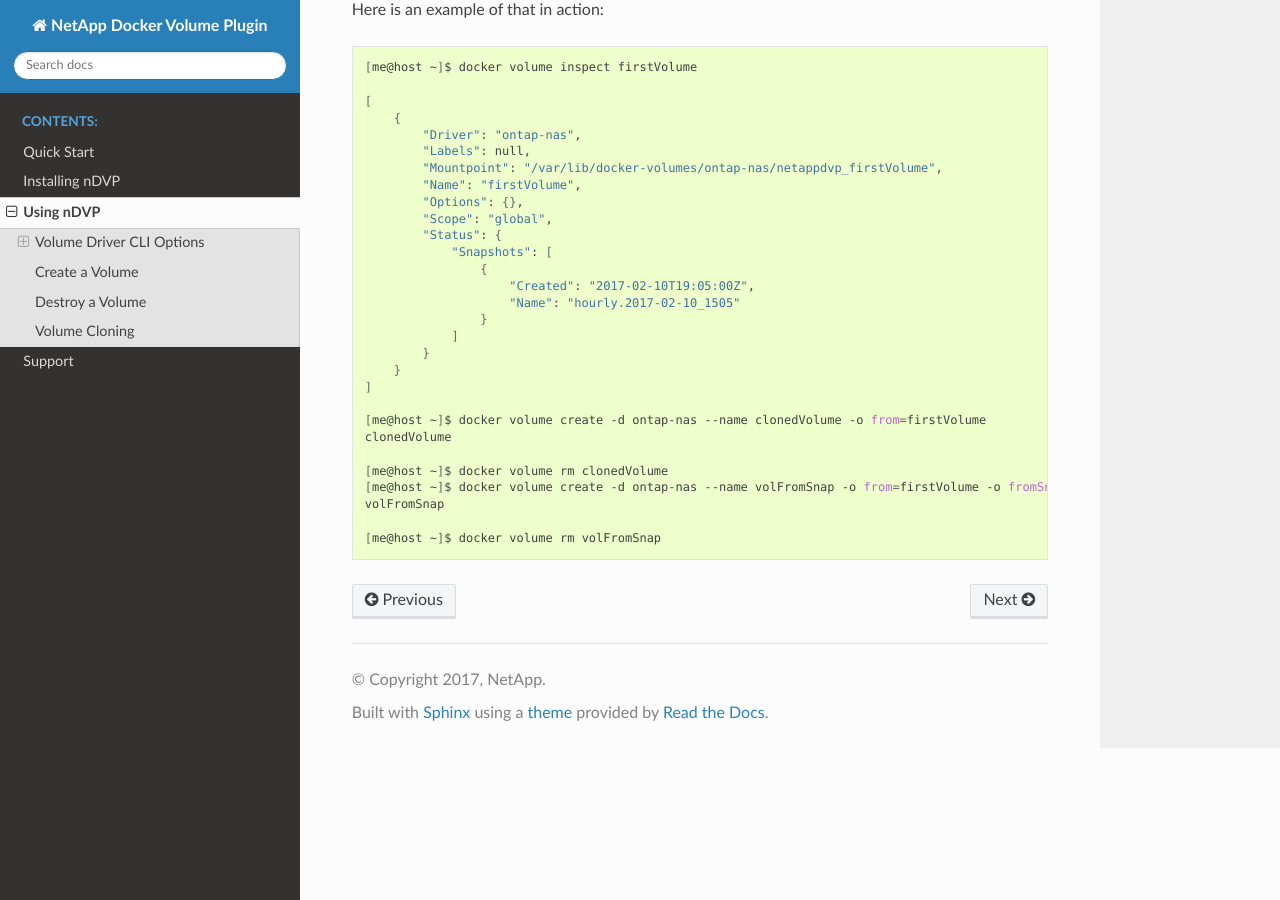
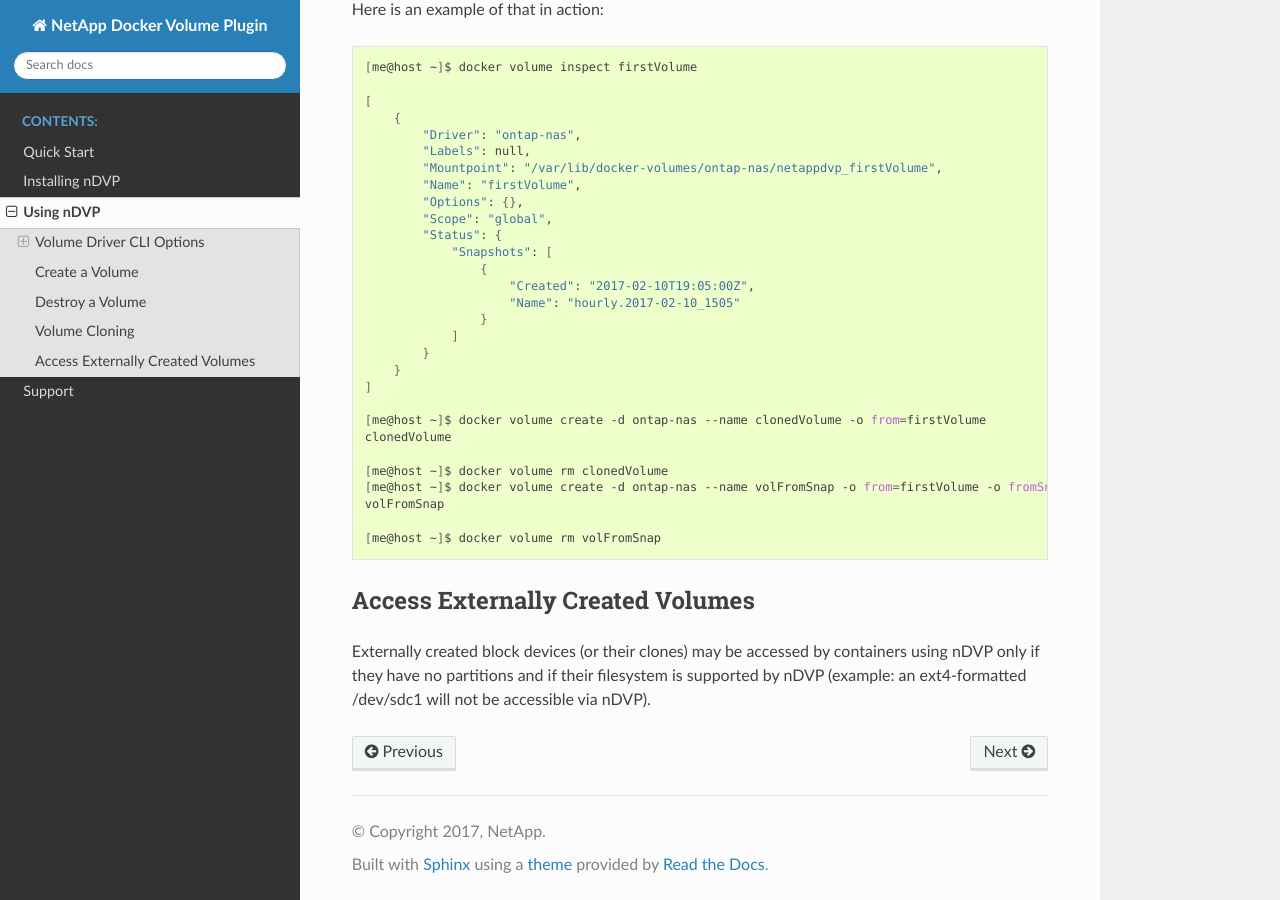
Before and after one commit to NetApp/netappdvp, a Sphinx documentation site: the page built from docs/use/index.rst, in a window 1280 px wide and 900 px high, scrolled down 1472 px. Built offline with Sphinx 7.4.7 and the Read the Docs theme 2.0.0, drawn with Linux system fonts in a browser that asks for light colours.

Commit message:
Mention the inability to access partitioned devs
Fixes #97.

```diff
--- a/docs/use/index.rst
+++ b/docs/use/index.rst
@@ -96,3 +96,8 @@
    volFromSnap
 
    [me@host ~]$ docker volume rm volFromSnap
+
+Access Externally Created Volumes
+---------------------------------
+
+Externally created block devices (or their clones) may be accessed by containers using nDVP only if they have no partitions and if their filesystem is supported by nDVP (example: an ext4-formatted /dev/sdc1 will not be accessible via nDVP).
```
